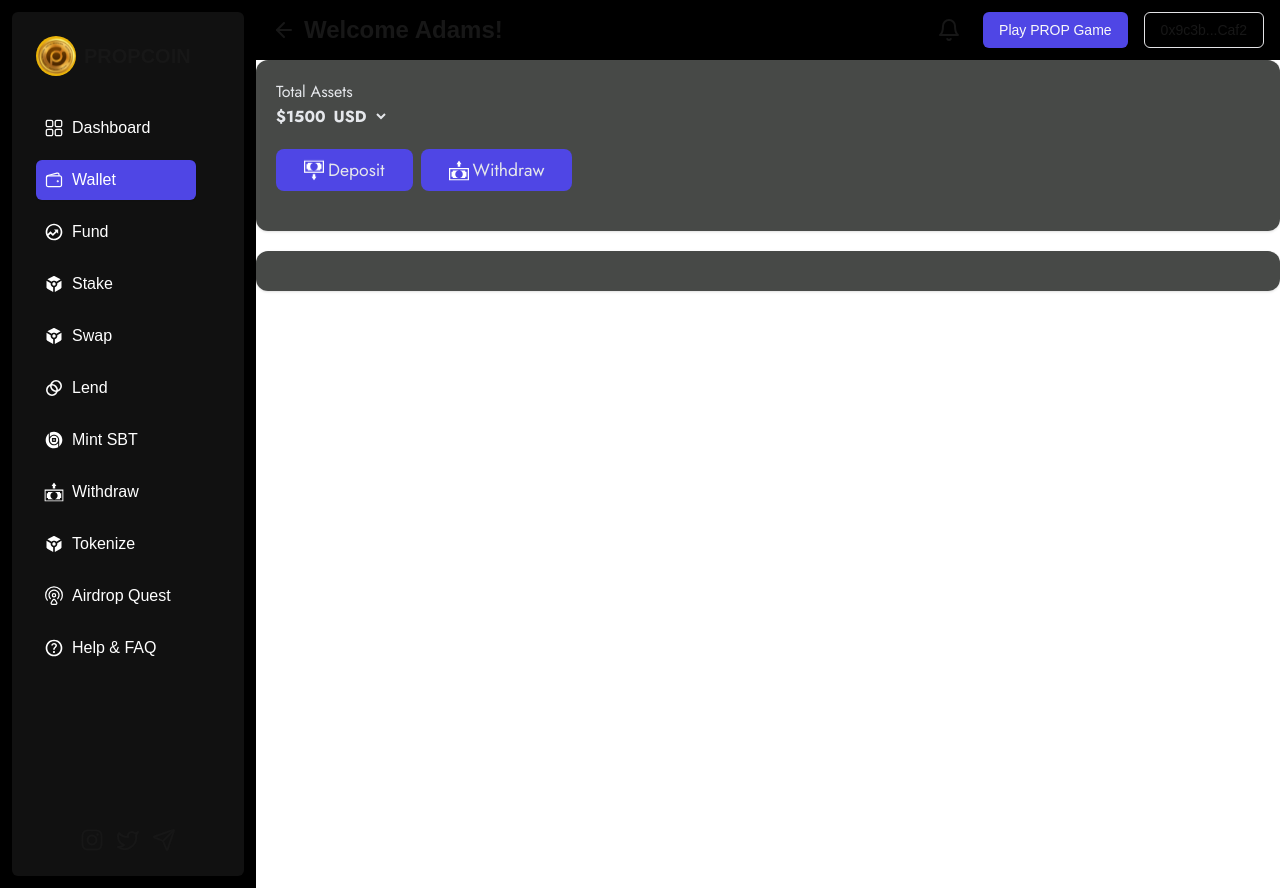
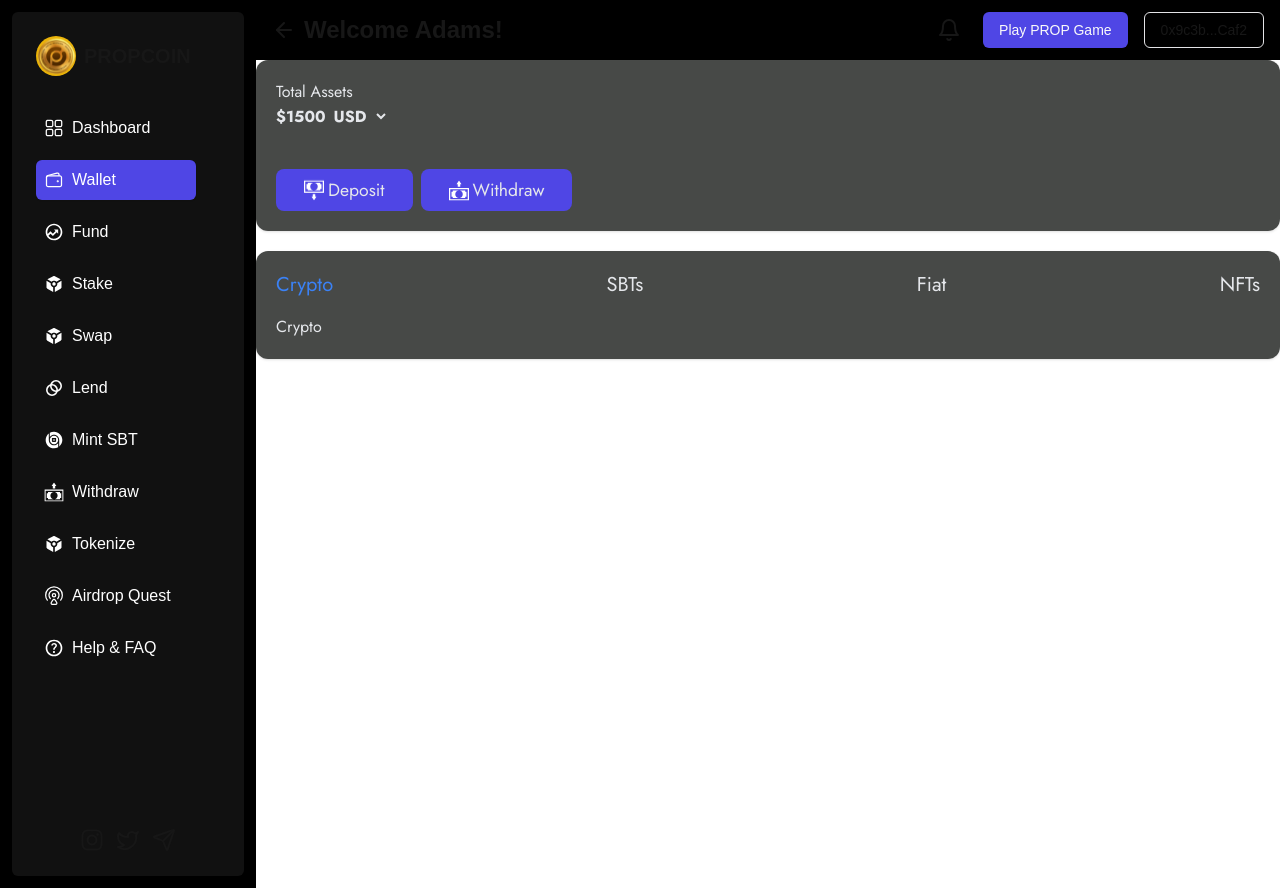
Before and after one commit to MyPropoutAI/propcoinweb, a Next.js app: page /dashboard/wallet in a window 1280 px wide. Built offline with nearby package versions, Linux system fonts and the light colour scheme.

Commit message:
DAN: Wallet Assets categorization

```diff
--- /dev/null
+++ b/app/dashboard/wallet/Crypto.tsx
@@ -0,0 +1,7 @@
+import React from "react";
+
+const Crypto = () => {
+  return <div>Crypto</div>;
+};
+
+export default Crypto;
--- /dev/null
+++ b/app/dashboard/wallet/Fiat.tsx
@@ -0,0 +1,7 @@
+import React from "react";
+
+const Fiat = () => {
+  return <div>Fiat</div>;
+};
+
+export default Fiat;
--- /dev/null
+++ b/app/dashboard/wallet/NFT.tsx
@@ -0,0 +1,7 @@
+import React from "react";
+
+const NFT = () => {
+  return <div>NFT</div>;
+};
+
+export default NFT;
--- /dev/null
+++ b/app/dashboard/wallet/SBT.tsx
@@ -0,0 +1,7 @@
+import React from "react";
+
+const SBT = () => {
+  return <div>SBT</div>;
+};
+
+export default SBT;
--- a/app/dashboard/wallet/WalletAsset.tsx
+++ b/app/dashboard/wallet/WalletAsset.tsx
@@ -1,9 +1,14 @@
-import React from "react";
+"use client";
+import React, { useState } from "react";
 import { Jost } from "next/font/google";
-import Image from "next/image";
 import { Card } from "@/components/ui/card";
 import { Button } from "@/components/ui/button";
 import Link from "next/link";
+import Image from "next/image";
+import SBT from "./SBT";
+import Fiat from "./Fiat";
+import NFT from "./NFT";
+import Crypto from "./Crypto";
 
 const jost = Jost({
   subsets: ["latin"],
@@ -11,9 +16,56 @@
 });
 
 const WalletAsset = () => {
+  const [selected, setSelected] = useState<string>("crypto"); // State to keep track of the selected link
+
+  const handleClick = (section: string) => {
+    // Explicitly typing the 'section' parameter as a string
+    setSelected(section);
+  };
   return (
     <div className={`${jost.className} text-gray-200 flex flex-col gap-5`}>
-      <Card className="bg-stake-cards px-5 py-5 text-gray-200 border-none"></Card>
+      <Card className="bg-stake-cards px-5 py-5 text-gray-200 border-none">
+        <nav className="flex justify-between">
+          <a
+            href="#"
+            className={`text-xl ${
+              selected === "crypto" ? "text-blue-500" : ""
+            }`}
+            onClick={() => handleClick("crypto")}
+          >
+            Crypto
+          </a>
+          <a
+            href="#"
+            className={`text-xl ${selected === "sbt" ? "text-blue-500" : ""}`}
+            onClick={() => handleClick("sbt")}
+          >
+            SBTs
+          </a>
+          <a
+            href="#"
+            className={`text-xl ${selected === "fiat" ? "text-blue-500" : ""}`}
+            onClick={() => handleClick("fiat")}
+          >
+            Fiat
+          </a>
+          <a
+            href="#"
+            className={`text-xl ${selected === "nft" ? "text-blue-500" : ""}`}
+            onClick={() => handleClick("nft")}
+          >
+            NFTs
+          </a>
+        </nav>
+
+        {/* Conditional content rendering based on the selected link */}
+        <div className="mt-4">
+          {selected === "crypto" && <Crypto />}
+          {selected === "sbt" && <SBT />}
+          {selected === "fiat" && <Fiat />}
+          {selected === "nft" && <NFT />}
+        </div>
+      </Card>
     </div>
   );
 };
--- a/app/dashboard/wallet/page.tsx
+++ b/app/dashboard/wallet/page.tsx
@@ -75,7 +75,7 @@
           </div>
         </section>
 
-        <div className="flex gap-2 my-5">
+        <div className="flex gap-2 mt-10">
           <button className="bg-indigo-600 rounded-lg px-7 py-2 flex justify-center items-center text-[1.1rem] gap-1">
             <Image
               src="/icons/withdraw.svg"
--- /dev/null
+++ b/components/ui/navigation-menu.tsx
@@ -0,0 +1,127 @@
+import * as React from "react"
+import * as NavigationMenuPrimitive from "@radix-ui/react-navigation-menu"
+import { cva } from "class-variance-authority"
+import { cn } from "@/lib/utils"
+import { ChevronDownIcon } from "@radix-ui/react-icons"
+
+const NavigationMenu = React.forwardRef<
+  React.ElementRef<typeof NavigationMenuPrimitive.Root>,
+  React.ComponentPropsWithoutRef<typeof NavigationMenuPrimitive.Root>
+>(({ className, children, ...props }, ref) => (
+  <NavigationMenuPrimitive.Root
+    ref={ref}
+    className={cn(
+      "relative z-10 flex max-w-max flex-1 items-center justify-center",
+      className
+    )}
+    {...props}
+  >
+    {children}
+    <NavigationMenuViewport />
+  </NavigationMenuPrimitive.Root>
+))
+NavigationMenu.displayName = NavigationMenuPrimitive.Root.displayName
+
+const NavigationMenuList = React.forwardRef<
+  React.ElementRef<typeof NavigationMenuPrimitive.List>,
+  React.ComponentPropsWithoutRef<typeof NavigationMenuPrimitive.List>
+>(({ className, ...props }, ref) => (
+  <NavigationMenuPrimitive.List
+    ref={ref}
+    className={cn(
+      "group flex flex-1 list-none items-center justify-center space-x-1",
+      className
+    )}
+    {...props}
+  />
+))
+NavigationMenuList.displayName = NavigationMenuPrimitive.List.displayName
+
+const NavigationMenuItem = NavigationMenuPrimitive.Item
+
+const navigationMenuTriggerStyle = cva(
+  "group inline-flex h-9 w-max items-center justify-center rounded-md bg-background px-4 py-2 text-sm font-medium transition-colors hover:bg-accent hover:text-accent-foreground focus:bg-accent focus:text-accent-foreground focus:outline-none disabled:pointer-events-none disabled:opacity-50 data-[active]:bg-accent/50 data-[state=open]:bg-accent/50"
+)
+
+const NavigationMenuTrigger = React.forwardRef<
+  React.ElementRef<typeof NavigationMenuPrimitive.Trigger>,
+  React.ComponentPropsWithoutRef<typeof NavigationMenuPrimitive.Trigger>
+>(({ className, children, ...props }, ref) => (
+  <NavigationMenuPrimitive.Trigger
+    ref={ref}
+    className={cn(navigationMenuTriggerStyle(), "group", className)}
+    {...props}
+  >
+    {children}{" "}
+    <ChevronDownIcon
+      className="relative top-[1px] ml-1 h-3 w-3 transition duration-300 group-data-[state=open]:rotate-180"
+      aria-hidden="true"
+    />
+  </NavigationMenuPrimitive.Trigger>
+))
+NavigationMenuTrigger.displayName = NavigationMenuPrimitive.Trigger.displayName
+
+const NavigationMenuContent = React.forwardRef<
+  React.ElementRef<typeof NavigationMenuPrimitive.Content>,
+  React.ComponentPropsWithoutRef<typeof NavigationMenuPrimitive.Content>
+>(({ className, ...props }, ref) => (
+  <NavigationMenuPrimitive.Content
+    ref={ref}
+    className={cn(
+      "left-0 top-0 w-full data-[motion^=from-]:animate-in data-[motion^=to-]:animate-out data-[motion^=from-]:fade-in data-[motion^=to-]:fade-out data-[motion=from-end]:slide-in-from-right-52 data-[motion=from-start]:slide-in-from-left-52 data-[motion=to-end]:slide-out-to-right-52 data-[motion=to-start]:slide-out-to-left-52 md:absolute md:w-auto ",
+      className
+    )}
+    {...props}
+  />
+))
+NavigationMenuContent.displayName = NavigationMenuPrimitive.Content.displayName
+
+const NavigationMenuLink = NavigationMenuPrimitive.Link
+
+const NavigationMenuViewport = React.forwardRef<
+  React.ElementRef<typeof NavigationMenuPrimitive.Viewport>,
+  React.ComponentPropsWithoutRef<typeof NavigationMenuPrimitive.Viewport>
+>(({ className, ...props }, ref) => (
+  <div className={cn("absolute left-0 top-full flex justify-center")}>
+    <NavigationMenuPrimitive.Viewport
+      className={cn(
+        "origin-top-center relative mt-1.5 h-[var(--radix-navigation-menu-viewport-height)] w-full overflow-hidden rounded-md border bg-popover text-popover-foreground shadow data-[state=open]:animate-in data-[state=closed]:animate-out data-[state=closed]:zoom-out-95 data-[state=open]:zoom-in-90 md:w-[var(--radix-navigation-menu-viewport-width)]",
+        className
+      )}
+      ref={ref}
+      {...props}
+    />
+  </div>
+))
+NavigationMenuViewport.displayName =
+  NavigationMenuPrimitive.Viewport.displayName
+
+const NavigationMenuIndicator = React.forwardRef<
+  React.ElementRef<typeof NavigationMenuPrimitive.Indicator>,
+  React.ComponentPropsWithoutRef<typeof NavigationMenuPrimitive.Indicator>
+>(({ className, ...props }, ref) => (
+  <NavigationMenuPrimitive.Indicator
+    ref={ref}
+    className={cn(
+      "top-full z-[1] flex h-1.5 items-end justify-center overflow-hidden data-[state=visible]:animate-in data-[state=hidden]:animate-out data-[state=hidden]:fade-out data-[state=visible]:fade-in",
+      className
+    )}
+    {...props}
+  >
+    <div className="relative top-[60%] h-2 w-2 rotate-45 rounded-tl-sm bg-border shadow-md" />
+  </NavigationMenuPrimitive.Indicator>
+))
+NavigationMenuIndicator.displayName =
+  NavigationMenuPrimitive.Indicator.displayName
+
+export {
+  navigationMenuTriggerStyle,
+  NavigationMenu,
+  NavigationMenuList,
+  NavigationMenuItem,
+  NavigationMenuContent,
+  NavigationMenuTrigger,
+  NavigationMenuLink,
+  NavigationMenuIndicator,
+  NavigationMenuViewport,
+}
--- a/package.json
+++ b/package.json
@@ -14,6 +14,7 @@
     "@radix-ui/react-checkbox": "^1.1.1",
     "@radix-ui/react-dialog": "^1.1.2",
     "@radix-ui/react-icons": "^1.3.0",
+    "@radix-ui/react-navigation-menu": "^1.2.1",
     "@radix-ui/react-scroll-area": "^1.1.0",
     "@radix-ui/react-select": "^2.1.1",
     "@radix-ui/react-slot": "^1.1.0",
```
Also changed, not shown: 1 other file (tests, documents, lock files or other folders).
